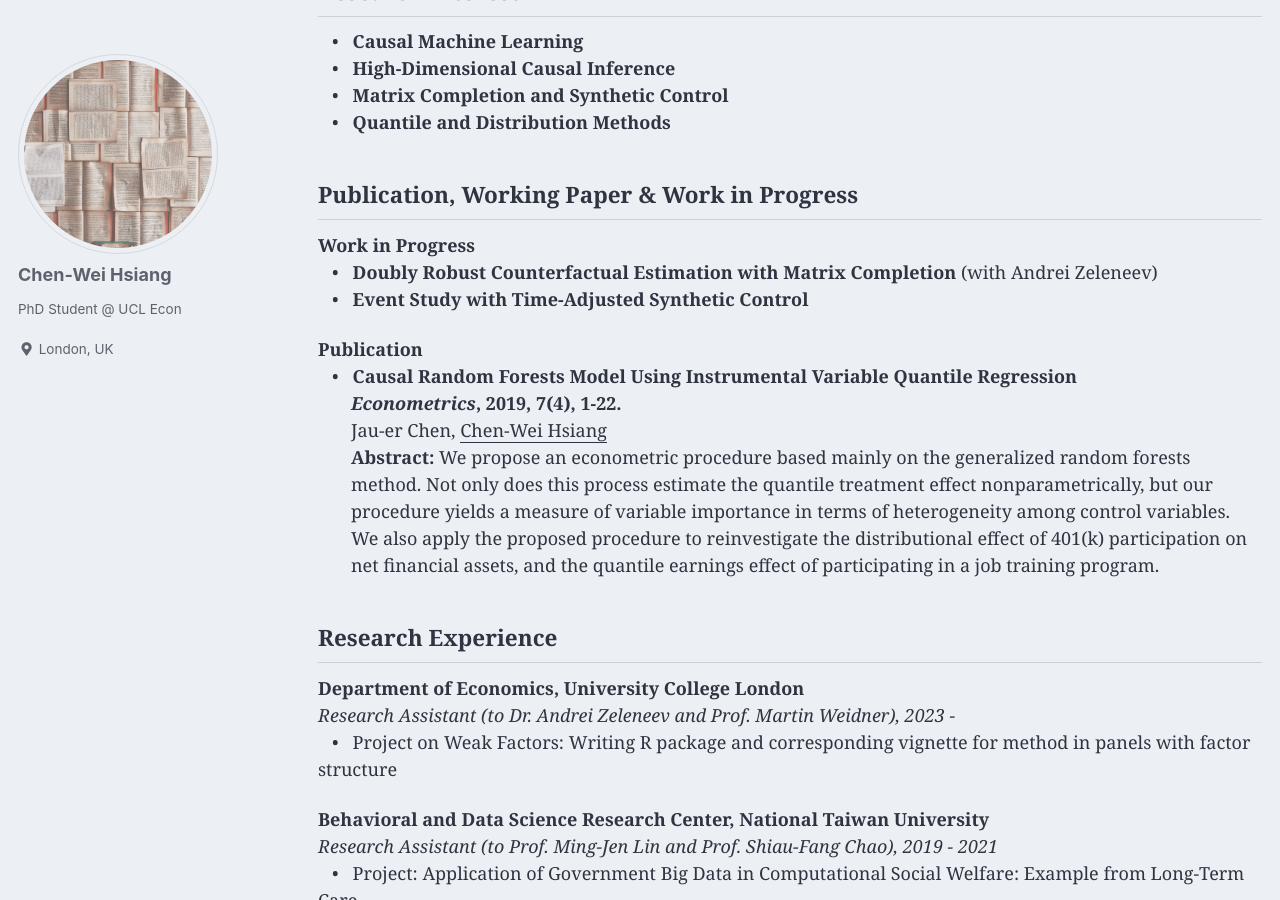
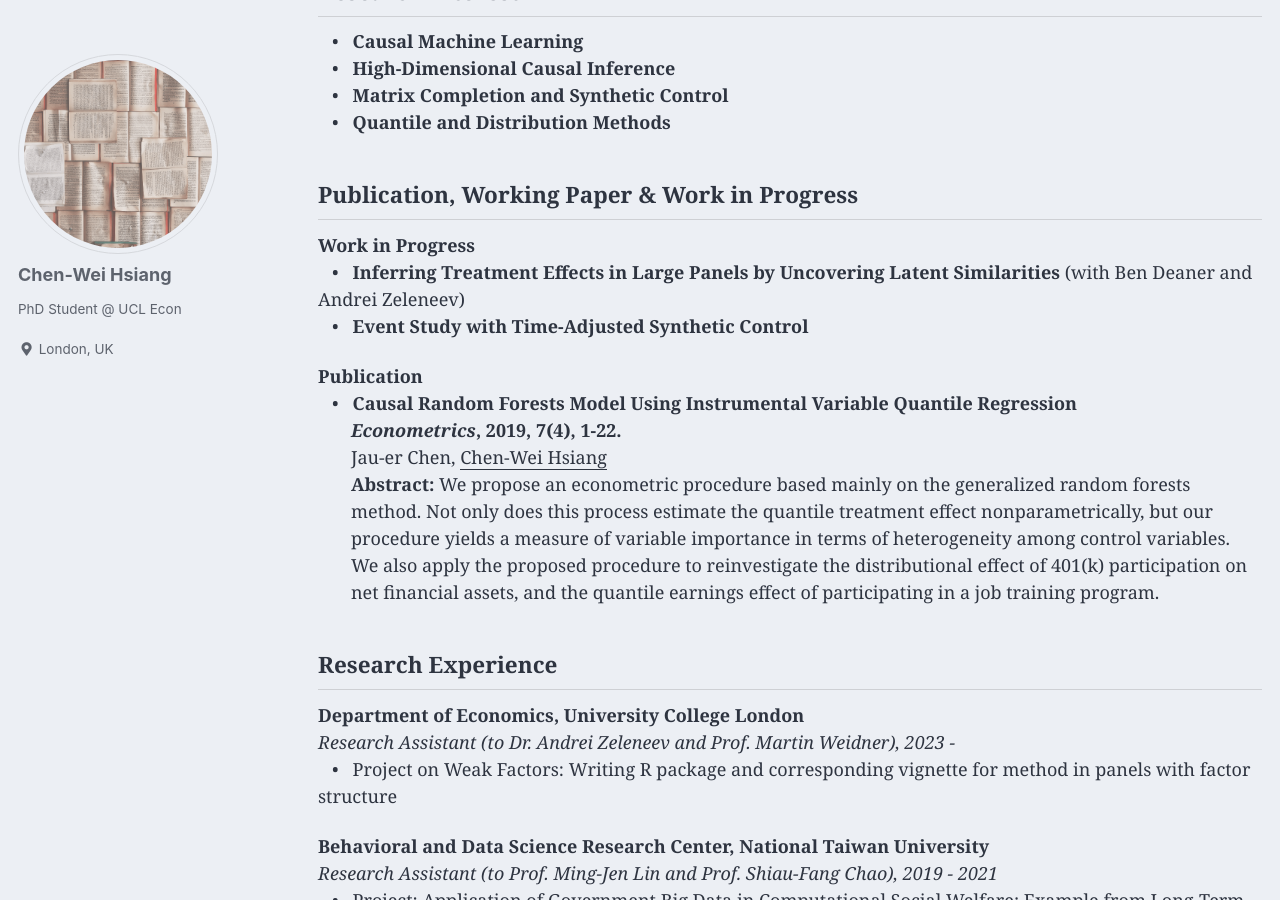
Before and after one commit to chenweihsiang/chenweihsiang.github.io, a Jekyll site: the page built from _pages/cv.md, in a window 1280 px wide and 900 px high, scrolled down 512 px. Built offline with Jekyll 4.4.1, drawn with Linux system fonts in a browser that asks for light colours; cached includes are drawn as plain includes.

Commit message:
Update cv.md

```diff
--- a/_pages/cv.md
+++ b/_pages/cv.md
@@ -33,7 +33,7 @@ author_profile: true
 ## Publication, Working Paper & Work in Progress
 
 <span style="font-size:large;">**Work in Progress**</span>\
-&nbsp;&nbsp; • &nbsp; **Doubly Robust Counterfactual Estimation with Matrix Completion** (with Andrei Zeleneev)\
+&nbsp;&nbsp; • &nbsp; **Inferring Treatment Effects in Large Panels by Uncovering Latent Similarities** (with Ben Deaner and Andrei Zeleneev)\
 &nbsp;&nbsp; • &nbsp; **Event Study with Time-Adjusted Synthetic Control**
 
 <span style="font-size:large;">**Publication**</span>\
```
